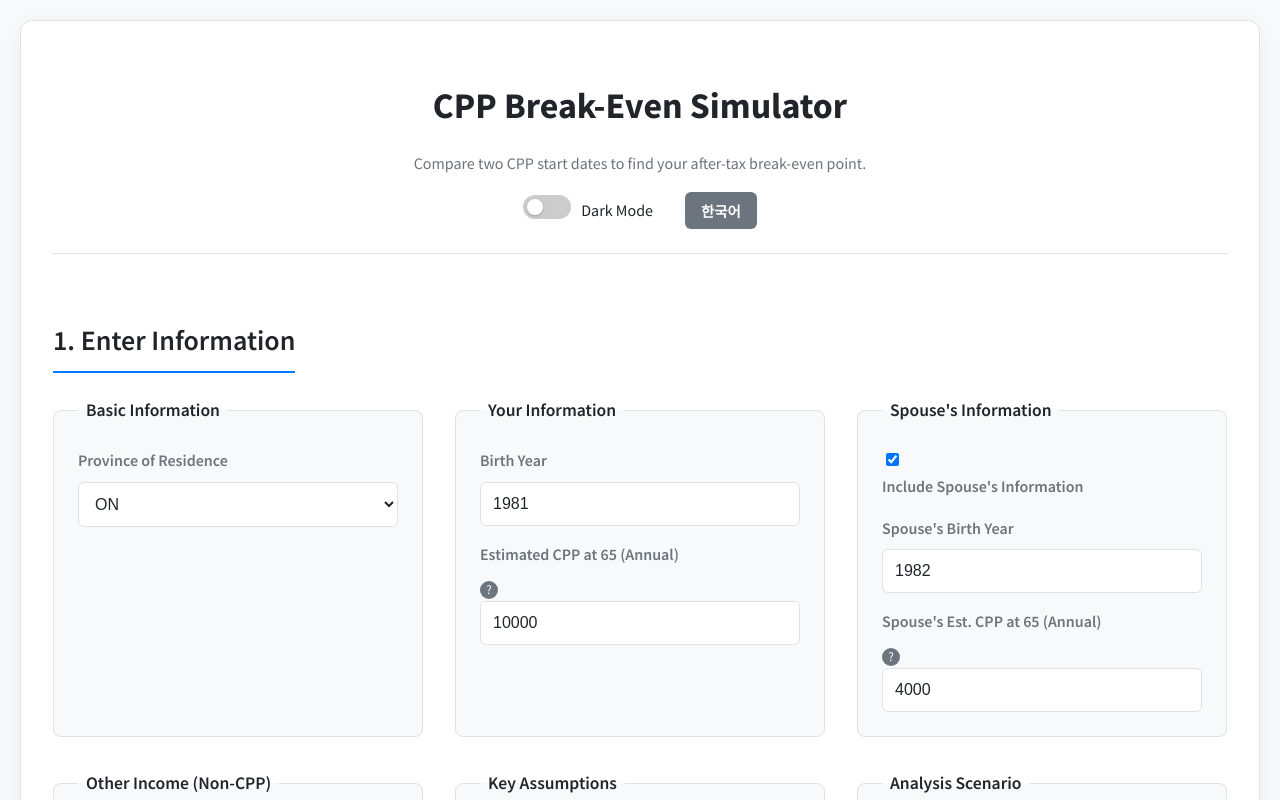
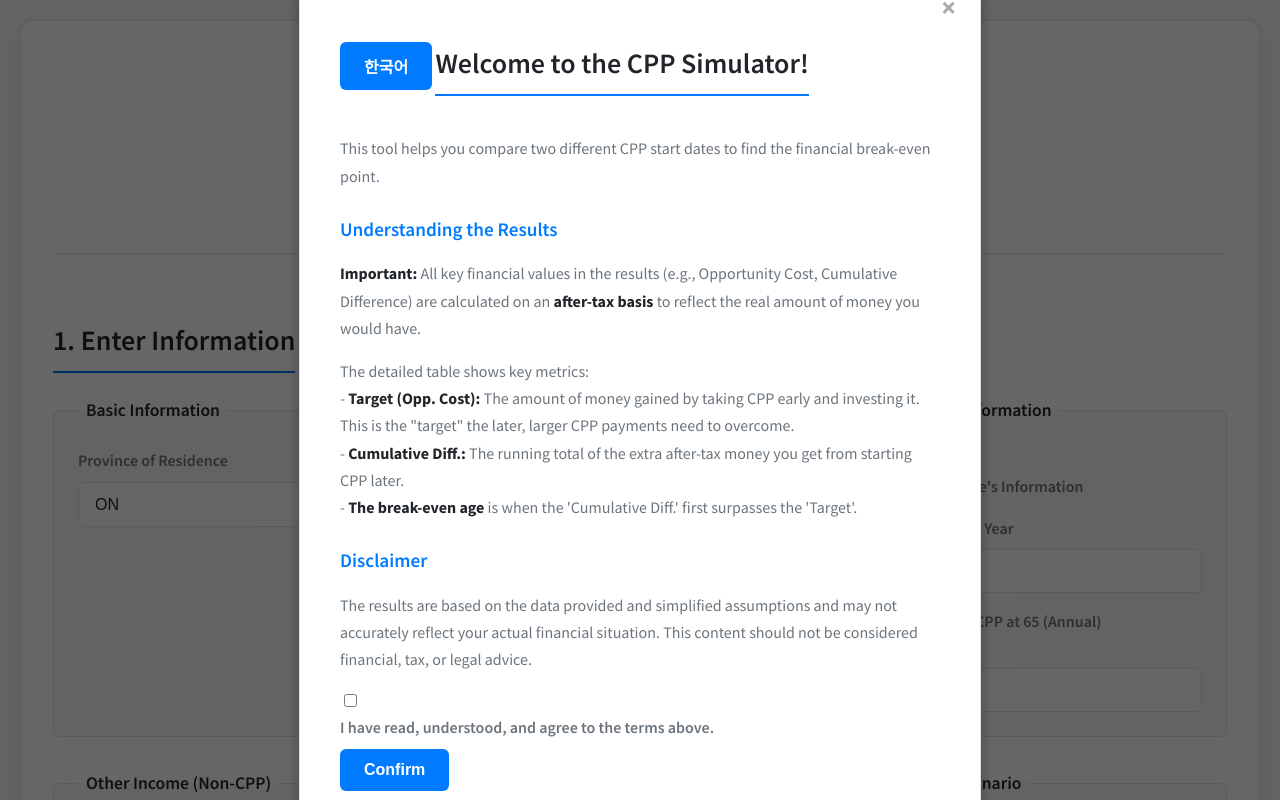
Before and after one commit to dluvbell/CPPwhen, a plain HTML site: page index.html in a window 1280 px wide. Shown: the top 800 px of the page. Drawn offline with nearby package versions, Linux system fonts and the light colour scheme.

Commit message:
Restore index.html to original state
Restored the original content of index.html after it was removed.

```diff
--- a/index.html
+++ b/index.html
@@ -141,8 +141,9 @@
 
     </div>
 
-    <div id="welcome-modal" class="modal hidden">
+    <div id="welcome-modal" class="modal">
         <div class="modal-content">
+            <button id="modal-lang-toggle" type="button">한국어</button>
             <span class="close-button">&times;</span>
             <h2 data-lang-key="welcomeTitle">Welcome to the CPP Simulator!</h2>
             <p data-lang-key="welcomeP1">
@@ -162,7 +163,12 @@
 
             <h3 data-lang-key="disclaimerTitle">Disclaimer</h3>
             <p data-lang-key="disclaimerP2">The results are based on the data provided and simplified assumptions and may not accurately reflect your actual financial situation. This content should not be considered financial, tax, or legal advice.</p>
-            <p data-lang-key="disclaimerP3">You must consult with a qualified professional (e.g., CPA, CFP) before making any significant financial decisions.</p>
+
+            <div class="agreement-section">
+                <input type="checkbox" id="disclaimer-agree">
+                <label for="disclaimer-agree" data-lang-key="agreeLabel">I have read, understood, and agree to the terms above.</label>
+            </div>
+            <button id="agree-btn" type="button" data-lang-key="confirmBtn" disabled>Confirm</button>
         </div>
     </div>
 
```
